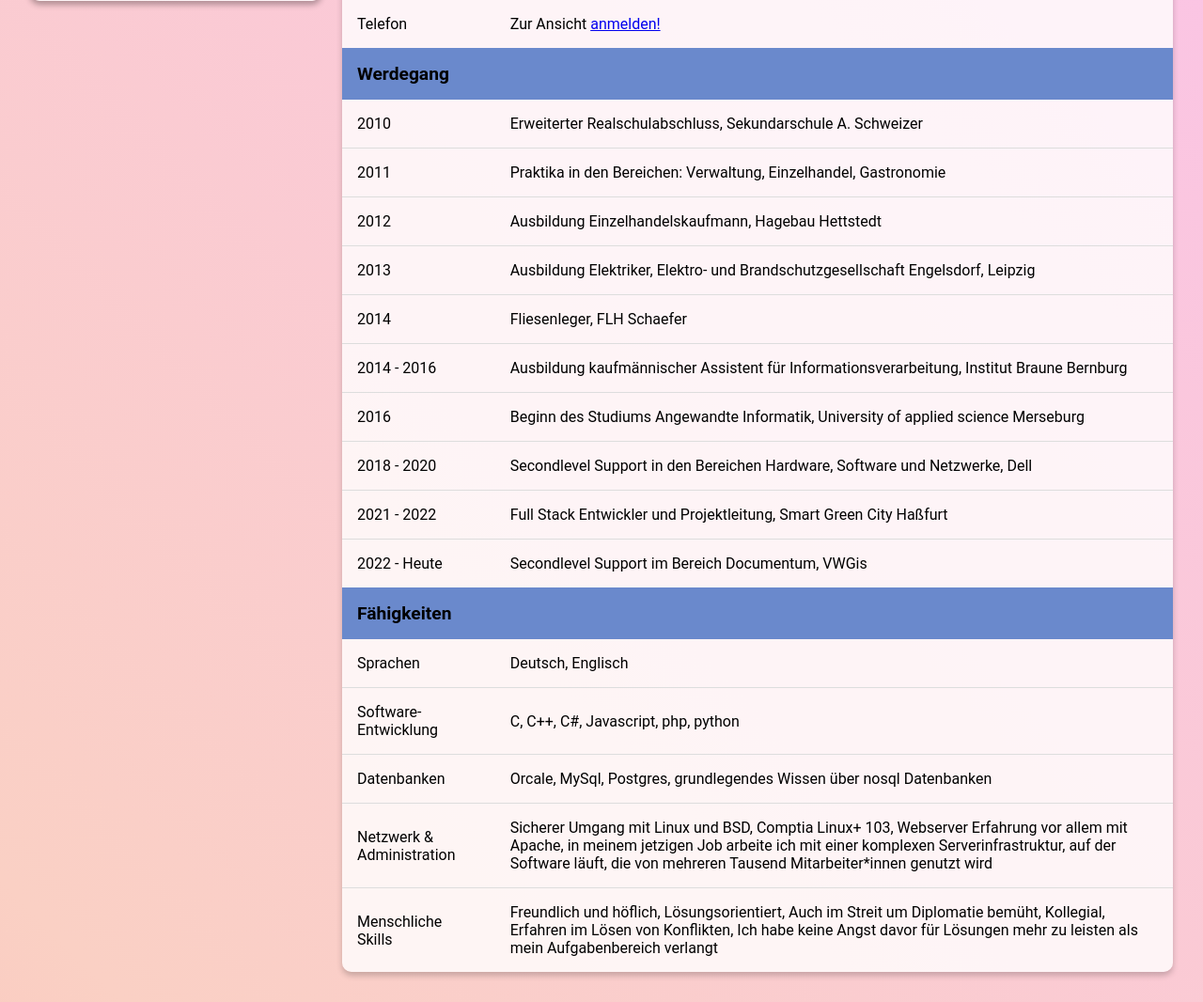
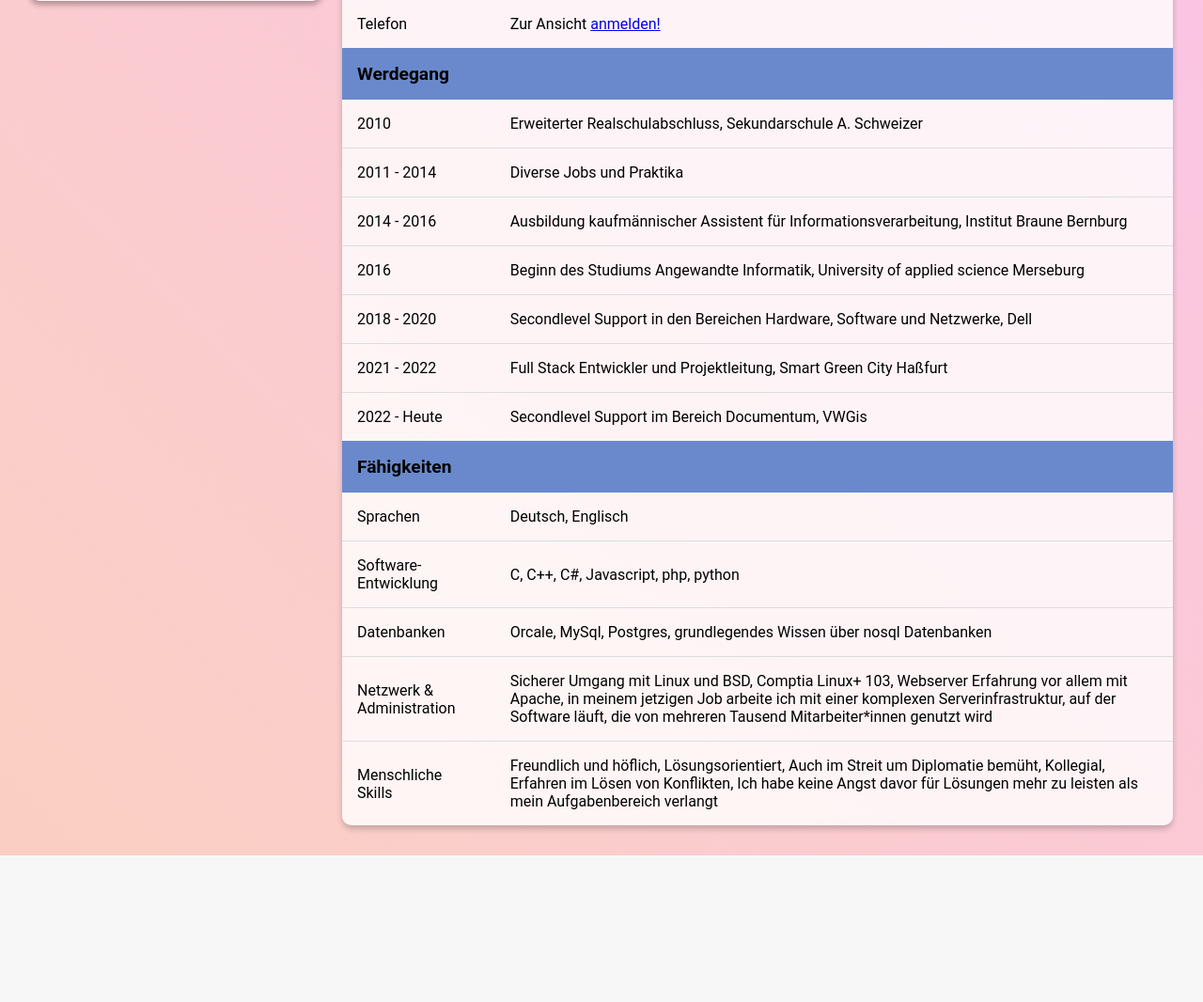
Before and after one commit to fabricehecht92/meine-Website, a PHP site: page /lebenslauf.php in a window 1280 px wide. Shown: the part 424-1490 px from the top of the page at 94% size. After the commit the page ends 1334 px from the top, so only its background shows below. Run offline with PHP 8.4, Linux system fonts and the light colour scheme; grey boxes are pictures that could not be loaded.

Commit message:
Update lebenslauf.php

```diff
--- a/lebenslauf.php
+++ b/lebenslauf.php
@@ -69,21 +69,10 @@
 			    <td>Erweiterter Realschulabschluss, Sekundarschule A. Schweizer</td>
 			</tr>
 			<tr>
-			    <td>2011</td>
-			    <td>Praktika in den Bereichen: Verwaltung, Einzelhandel, Gastronomie</td>
+			    <td>2011 - 2014</td>
+			    <td>Diverse Jobs und Praktika</td>
 			</tr>
-			<tr>
-			    <td>2012</td>
-			    <td>Ausbildung Einzelhandelskaufmann, Hagebau Hettstedt</td>
-			</tr>
-			<tr>
-			    <td>2013</td>
-			    <td>Ausbildung Elektriker, Elektro- und Brandschutzgesellschaft Engelsdorf, Leipzig</td>
-			</tr>
-			<tr>
-			    <td>2014</td>
-			    <td>Fliesenleger, FLH Schaefer</td>
-			</tr>
+
 			<tr>
 			    <td>2014 - 2016</td>
 			    <td>Ausbildung kaufmännischer Assistent für Informationsverarbeitung, Institut Braune Bernburg</td>
```
